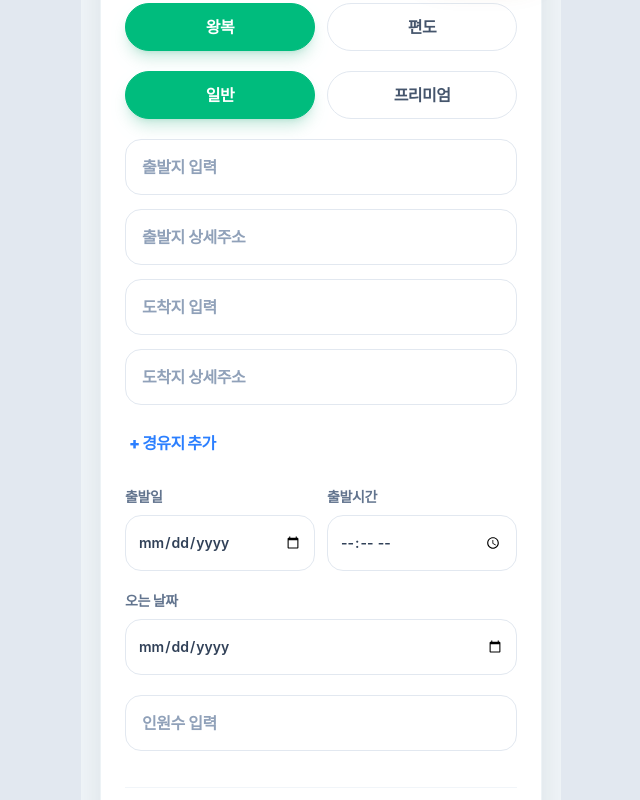
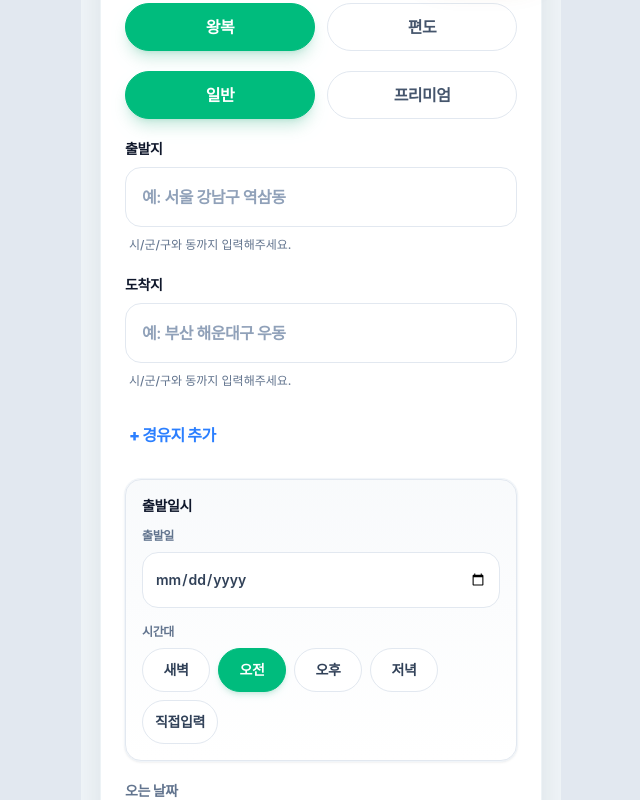
Before and after one commit to picassoautokr-pixel/free-tour-bus, a Next.js app: page / in a window 1280 px wide. Shown: the part 740-1540 px from the top of the page, without its empty margins (319-959 px from the left). Built offline with nearby package versions, Linux system fonts and the light colour scheme.

Commit message:
Refactor departure and destination handling in application forms: removed detailed address fields, introduced a structured departure time slot system, and updated validation logic for improved user experience and data integrity.

```diff
--- a/app/(site)/page.tsx
+++ b/app/(site)/page.tsx
@@ -12,6 +12,17 @@ const applicationTypes = [
 
 const tripTypes = ["왕복", "편도"];
 const busGrades = ["일반", "프리미엄"];
+
+const TIME_SLOT_OPTIONS = [
+  { value: "dawn", label: "새벽", db: "새벽" },
+  { value: "morning", label: "오전", db: "오전" },
+  { value: "afternoon", label: "오후", db: "오후" },
+  { value: "evening", label: "저녁", db: "저녁" },
+  { value: "custom", label: "직접입력", db: "" },
+] as const;
+
+type DepartureTimeSlot = (typeof TIME_SLOT_OPTIONS)[number]["value"];
+
 const organizationTypes = [
   "회사/직장",
   "학교",
@@ -70,17 +81,38 @@ function makeUploadObjectKey(fileName: string) {
   return `applications/${safeFileName}`;
 }
 
+function isDepartureTimeSlot(v: string): v is DepartureTimeSlot {
+  return (
+    v === "dawn" ||
+    v === "morning" ||
+    v === "afternoon" ||
+    v === "evening" ||
+    v === "custom"
+  );
+}
+
+/** DB `departure_time` 컬럼에 저장할 문자열 */
+function resolveDepartureTimeForDb(
+  slot: DepartureTimeSlot,
+  customHhMm: string,
+): string {
+  if (slot === "custom") {
+    return customHhMm.trim();
+  }
+  const found = TIME_SLOT_OPTIONS.find((o) => o.value === slot);
+  return found?.db ?? "오전";
+}
+
 type FormData = {
   applicationType: string;
   tripType: string;
   busGrade: string;
   departure: string;
-  departureDetail: string;
   destination: string;
-  destinationDetail: string;
   stopovers: string[];
   departureDate: string;
-  departureTime: string;
+  departureTimeSlot: DepartureTimeSlot;
+  departureTimeCustom: string;
   returnDate: string;
   passengerCount: string;
   applicantName: string;
@@ -95,12 +127,11 @@ const INITIAL_FORM_DATA: FormData = {
   tripType: "왕복",
   busGrade: "일반",
   departure: "",
-  departureDetail: "",
   destination: "",
-  destinationDetail: "",
   stopovers: [],
   departureDate: "",
-  departureTime: "",
+  departureTimeSlot: "morning",
+  departureTimeCustom: "",
   returnDate: "",
   passengerCount: "",
   applicantName: "",
@@ -133,20 +164,57 @@ function normalizeDraftRaw(saved: string): Partial<FormData> | null {
     if (typeof parsed.destination === "string")
       partial.destination = parsed.destination;
 
-    if (typeof parsed.departureDetail === "string")
-      partial.departureDetail = parsed.departureDetail;
-    if (typeof parsed.departure_detail === "string")
-      partial.departureDetail = parsed.departure_detail;
+    /* 레거시: 상세주소 필드가 있으면 출발/도착 한 줄로 병합 */
+    const legacyDepDetail =
+      typeof parsed.departureDetail === "string"
+        ? parsed.departureDetail
+        : typeof parsed.departure_detail === "string"
+          ? parsed.departure_detail
+          : "";
+    const legacyDestDetail =
+      typeof parsed.destinationDetail === "string"
+        ? parsed.destinationDetail
+        : typeof parsed.destination_detail === "string"
+          ? parsed.destination_detail
+          : "";
+    if (legacyDepDetail.trim() !== "" && typeof parsed.departure === "string") {
+      partial.departure = `${parsed.departure} ${legacyDepDetail}`.trim();
+    }
+    if (
+      legacyDestDetail.trim() !== "" &&
+      typeof parsed.destination === "string"
+    ) {
+      partial.destination = `${parsed.destination} ${legacyDestDetail}`.trim();
+    }
 
-    if (typeof parsed.destinationDetail === "string")
-      partial.destinationDetail = parsed.destinationDetail;
-    if (typeof parsed.destination_detail === "string")
-      partial.destinationDetail = parsed.destination_detail;
+    if (
+      typeof parsed.departureTimeSlot === "string" &&
+      isDepartureTimeSlot(parsed.departureTimeSlot)
+    ) {
+      partial.departureTimeSlot = parsed.departureTimeSlot;
+    }
+    if (typeof parsed.departureTimeCustom === "string") {
+      partial.departureTimeCustom = parsed.departureTimeCustom;
+    }
 
-    if (typeof parsed.departureTime === "string")
-      partial.departureTime = parsed.departureTime;
-    if (typeof parsed.departure_time === "string")
-      partial.departureTime = parsed.departure_time;
+    /* 레거시: 시간 문자열만 있는 경우 */
+    if (partial.departureTimeSlot == null) {
+      const raw =
+        typeof parsed.departureTime === "string"
+          ? parsed.departureTime
+          : typeof parsed.departure_time === "string"
+            ? parsed.departure_time
+            : "";
+      const t = raw.trim();
+      if (t === "새벽") partial.departureTimeSlot = "dawn";
+      else if (t === "오전") partial.departureTimeSlot = "morning";
+      else if (t === "오후") partial.departureTimeSlot = "afternoon";
+      else if (t === "저녁") partial.departureTimeSlot = "evening";
+      else if (/^\d{1,2}:\d{2}/.test(t)) {
+        partial.departureTimeSlot = "custom";
+        partial.departureTimeCustom = t.slice(0, 5);
+      }
+    }
 
     if (Array.isArray(parsed.stopovers))
       partial.stopovers = parsed.stopovers.filter((v) => typeof v === "string");
@@ -189,11 +257,9 @@ export default function Home() {
 
   const [phoneError, setPhoneError] = useState(false);
   const [passengerCountError, setPassengerCountError] = useState(false);
-  const [travelInfoError, setTravelInfoError] = useState(false);
-
-  const travelFieldBorder = travelInfoError
-    ? "border-red-400 focus:border-red-500"
-    : "border-slate-200 focus:border-blue-500";
+  const [departureError, setDepartureError] = useState<string | null>(null);
+  const [destinationError, setDestinationError] = useState<string | null>(null);
+  const [dateTimeError, setDateTimeError] = useState<string | null>(null);
   const [attachmentFile, setAttachmentFile] = useState<File | null>(null);
   const attachmentInputRef = useRef<HTMLInputElement>(null);
   const [showSubmitSuccess, setShowSubmitSuccess] = useState(false);
@@ -250,7 +316,9 @@ export default function Home() {
   const handleSubmit = async () => {
     console.log("submit clicked");
 
-    setTravelInfoError(false);
+    setDepartureError(null);
+    setDestinationError(null);
+    setDateTimeError(null);
 
     const phoneDigits = formData.phone.replace(/[^0-9]/g, "");
     const phoneOk = phoneDigits.length === 11 && phoneDigits.startsWith("010");
@@ -262,23 +330,45 @@ export default function Home() {
 
     if (!phoneOk || !headcountOk) return;
 
-    const travelOk =
-      formData.departure.trim() !== "" &&
-      formData.departureDetail.trim() !== "" &&
-      formData.destination.trim() !== "" &&
-      formData.destinationDetail.trim() !== "" &&
-      formData.departureDate.trim() !== "" &&
-      formData.departureTime.trim() !== "";
+    const depTrim = formData.departure.trim();
+    const destTrim = formData.destination.trim();
+    const minPlaceLen = 5;
 
-    setTravelInfoError(!travelOk);
-    if (!travelOk) return;
+    let depErr: string | null = null;
+    if (depTrim.length < minPlaceLen) {
+      depErr = "출발지를 시/군/구와 동까지 입력해주세요.";
+    }
+    let destErr: string | null = null;
+    if (destTrim.length < minPlaceLen) {
+      destErr = "도착지를 시/군/구와 동까지 입력해주세요.";
+    }
+
+    const dateOk = formData.departureDate.trim() !== "";
+    const customOk =
+      formData.departureTimeSlot !== "custom" ||
+      formData.departureTimeCustom.trim() !== "";
+    const dtErr =
+      !dateOk || !customOk
+        ? "출발일과 시간대를 모두 선택해 주세요."
+        : null;
+
+    if (depErr || destErr || dtErr) {
+      setDepartureError(depErr);
+      setDestinationError(destErr);
+      setDateTimeError(dtErr);
+      return;
+    }
+
+    const departureTimeValue = resolveDepartureTimeForDb(
+      formData.departureTimeSlot,
+      formData.departureTimeCustom,
+    );
 
     setSubmitError(false);
     setSubmitErrorMessage(null);
     setIsSubmitting(true);
 
     const departureDateValue = formData.departureDate.trim();
-    const departureTimeValue = formData.departureTime.trim();
     const returnDateValue = formData.returnDate.trim();
 
     try {
@@ -315,10 +405,10 @@ export default function Home() {
         application_type: formData.applicationType,
         trip_type: formData.tripType,
         bus_grade: formData.busGrade,
-        departure: formData.departure.trim(),
-        departure_detail: formData.departureDetail.trim(),
-        destination: formData.destination.trim(),
-        destination_detail: formData.destinationDetail.trim(),
+        departure: depTrim,
+        departure_detail: "",
+        destination: destTrim,
+        destination_detail: "",
         departure_date: departureDateValue === "" ? null : departureDateValue,
         departure_time: departureTimeValue,
         return_date: returnDateValue === "" ? null : returnDateValue,
@@ -482,51 +572,66 @@ export default function Home() {
                 })}
               </div>
 
-              <div className="space-y-3.5">
+              <div className="space-y-5">
+                <div className="space-y-2">
+                  <span className="block text-sm font-black tracking-[-0.03em] text-slate-900">
+                    출발지
+                  </span>
                   <input
-                  className={`h-14 w-full rounded-2xl border bg-white px-4 text-base font-semibold tracking-[-0.03em] outline-none placeholder:text-slate-400 ${travelFieldBorder}`}
-                  placeholder="출발지 입력"
+                    className={`min-h-[3.75rem] w-full rounded-2xl border bg-white px-4 py-3 text-base font-semibold tracking-[-0.03em] outline-none placeholder:text-slate-400 ${
+                      departureError
+                        ? "border-red-400 focus:border-red-500"
+                        : "border-slate-200 focus:border-blue-500"
+                    }`}
+                    placeholder="예: 서울 강남구 역삼동"
                     value={formData.departure}
-                  onChange={(event) =>
+                    onChange={(event) => {
+                      setDepartureError(null);
                       setFormData((prev) => ({
                         ...prev,
                         departure: event.target.value,
-                    }))
-                  }
+                      }));
+                    }}
                   />
+                  <p className="px-1 text-xs font-medium leading-5 text-slate-500">
+                    시/군/구와 동까지 입력해주세요.
+                  </p>
+                  {departureError ? (
+                    <p className="px-1 text-xs font-semibold text-red-500">
+                      {departureError}
+                    </p>
+                  ) : null}
+                </div>
+
+                <div className="space-y-2">
+                  <span className="block text-sm font-black tracking-[-0.03em] text-slate-900">
+                    도착지
+                  </span>
                   <input
-                  className={`h-14 w-full rounded-2xl border bg-white px-4 text-base font-semibold tracking-[-0.03em] outline-none placeholder:text-slate-400 ${travelFieldBorder}`}
-                  placeholder="출발지 상세주소"
-                  value={formData.departureDetail}
-                  onChange={(event) =>
-                    setFormData((prev) => ({
-                      ...prev,
-                      departureDetail: event.target.value,
-                    }))
-                  }
-                />
-                <input
-                  className={`h-14 w-full rounded-2xl border bg-white px-4 text-base font-semibold tracking-[-0.03em] outline-none placeholder:text-slate-400 ${travelFieldBorder}`}
-                  placeholder="도착지 입력"
+                    className={`min-h-[3.75rem] w-full rounded-2xl border bg-white px-4 py-3 text-base font-semibold tracking-[-0.03em] outline-none placeholder:text-slate-400 ${
+                      destinationError
+                        ? "border-red-400 focus:border-red-500"
+                        : "border-slate-200 focus:border-blue-500"
+                    }`}
+                    placeholder="예: 부산 해운대구 우동"
                     value={formData.destination}
-                  onChange={(event) =>
+                    onChange={(event) => {
+                      setDestinationError(null);
                       setFormData((prev) => ({
                         ...prev,
                         destination: event.target.value,
-                    }))
-                  }
+                      }));
+                    }}
                   />
-                <input
-                  className={`h-14 w-full rounded-2xl border bg-white px-4 text-base font-semibold tracking-[-0.03em] outline-none placeholder:text-slate-400 ${travelFieldBorder}`}
-                  placeholder="도착지 상세주소"
-                  value={formData.destinationDetail}
-                  onChange={(event) =>
-                    setFormData((prev) => ({
-                      ...prev,
-                      destinationDetail: event.target.value,
-                    }))
-                  }
-                />
+                  <p className="px-1 text-xs font-medium leading-5 text-slate-500">
+                    시/군/구와 동까지 입력해주세요.
+                  </p>
+                  {destinationError ? (
+                    <p className="px-1 text-xs font-semibold text-red-500">
+                      {destinationError}
+                    </p>
+                  ) : null}
+                </div>
 
                 {formData.stopovers.map((stopover, index) => (
                   <input
@@ -551,39 +656,93 @@ export default function Home() {
                 </button>
               </div>
 
-              <div className="grid grid-cols-2 gap-3">
-                <label className="block">
-                  <span className="mb-2 block text-sm font-bold tracking-[-0.03em] text-slate-500">
+              <div
+                className={`rounded-2xl border bg-gradient-to-b from-slate-50 to-white p-4 shadow-sm ring-1 ${
+                  dateTimeError
+                    ? "border-red-400 ring-red-200"
+                    : "border-slate-200 ring-slate-100"
+                }`}
+              >
+                <p className="text-sm font-black tracking-[-0.03em] text-slate-900">
+                  출발일시
+                </p>
+                <label className="mt-3 block">
+                  <span className="mb-2 block text-xs font-bold tracking-[-0.03em] text-slate-500">
                     출발일
                   </span>
                   <input
                     type="date"
-                    className={`h-14 w-full rounded-2xl border bg-white px-3 text-sm font-semibold text-slate-700 outline-none ${travelFieldBorder}`}
+                    className={`h-14 w-full rounded-2xl border bg-white px-3 text-sm font-semibold text-slate-700 outline-none ${
+                      dateTimeError
+                        ? "border-red-400 focus:border-red-500"
+                        : "border-slate-200 focus:border-blue-500"
+                    }`}
                     value={formData.departureDate}
-                    onChange={(event) =>
+                    onChange={(event) => {
+                      setDateTimeError(null);
                       setFormData((prev) => ({
                         ...prev,
                         departureDate: event.target.value,
-                      }))
-                    }
+                      }));
+                    }}
                   />
                 </label>
-                <label className="block">
-                  <span className="mb-2 block text-sm font-bold tracking-[-0.03em] text-slate-500">
-                    출발시간
+
+                <p className="mb-2 mt-4 text-xs font-bold tracking-[-0.03em] text-slate-500">
+                  시간대
+                </p>
+                <div className="flex flex-wrap gap-2">
+                  {TIME_SLOT_OPTIONS.map((opt) => {
+                    const selected = formData.departureTimeSlot === opt.value;
+                    return (
+                      <button
+                        key={opt.value}
+                        type="button"
+                        onClick={() => {
+                          setDateTimeError(null);
+                          setFormData((prev) => ({
+                            ...prev,
+                            departureTimeSlot: opt.value,
+                          }));
+                        }}
+                        className={`touch-manipulation min-h-11 min-w-[4.25rem] flex-1 rounded-full border px-3 py-2.5 text-sm font-black tracking-[-0.03em] transition sm:flex-none ${
+                          selected
+                            ? "border-emerald-500 bg-emerald-500 text-white shadow-md shadow-emerald-600/15"
+                            : "border-slate-200 bg-white text-slate-700 hover:border-slate-300 hover:bg-slate-50"
+                        }`}
+                        style={tapStyle}
+                      >
+                        {opt.label}
+                      </button>
+                    );
+                  })}
+                </div>
+
+                {formData.departureTimeSlot === "custom" ? (
+                  <label className="mt-3 block">
+                    <span className="mb-2 block text-xs font-bold tracking-[-0.03em] text-slate-500">
+                      시간 직접 입력
                     </span>
                     <input
                       type="time"
-                    className={`h-14 w-full rounded-2xl border bg-white px-3 text-sm font-semibold text-slate-700 outline-none ${travelFieldBorder}`}
-                    value={formData.departureTime}
-                    onChange={(event) =>
+                      className="h-14 w-full rounded-2xl border border-slate-200 bg-white px-3 text-sm font-semibold text-slate-700 outline-none focus:border-blue-500"
+                      value={formData.departureTimeCustom}
+                      onChange={(event) => {
+                        setDateTimeError(null);
                         setFormData((prev) => ({
                           ...prev,
-                        departureTime: event.target.value,
-                      }))
-                    }
+                          departureTimeCustom: event.target.value,
+                        }));
+                      }}
                     />
                   </label>
+                ) : null}
+
+                {dateTimeError ? (
+                  <p className="mt-3 px-1 text-xs font-semibold text-red-500">
+                    {dateTimeError}
+                  </p>
+                ) : null}
               </div>
 
               <label className="block">
@@ -602,12 +761,6 @@ export default function Home() {
                   }
                 />
               </label>
-
-              {travelInfoError ? (
-                <p className="px-1 text-center text-sm font-semibold text-red-500">
-                  출발지·도착지·상세주소·출발일·출발시간을 모두 입력해 주세요.
-                </p>
-              ) : null}
 
               <div className="space-y-1.5">
                 <input
--- a/app/admin/page.tsx
+++ b/app/admin/page.tsx
@@ -797,13 +797,7 @@ function DetailSlidePanel({
             <DetailField label="왕복 / 편도">{row.trip_type}</DetailField>
             <DetailField label="버스 등급">{row.bus_grade}</DetailField>
             <DetailField label="출발지">{row.departure}</DetailField>
-            <DetailField label="출발지 상세주소">
-              {row.departure_detail}
-            </DetailField>
             <DetailField label="도착지">{row.destination}</DetailField>
-            <DetailField label="도착지 상세주소">
-              {row.destination_detail}
-            </DetailField>
             <div className="border-b border-slate-100 py-3 last:border-b-0">
               <dt className="text-xs font-semibold uppercase tracking-wide text-slate-500">
                 경유지
@@ -1253,12 +1247,8 @@ export default function AdminApplicationsPage() {
         단체명: r.organization_name,
         단체유형: r.organization_type,
         출발지: r.departure,
-        "출발지 상세주소":
-          r.departure_detail === "—" ? "" : r.departure_detail,
         도착지: r.destination,
-        "도착지 상세주소":
-          r.destination_detail === "—" ? "" : r.destination_detail,
-        가는날짜: formatIsoDate(r.departure_date),
+        출발일: formatIsoDate(r.departure_date),
         출발시간:
           r.departure_time === "—"
             ? ""
```
Lines whose indentation alone changed are shown as unchanged.
